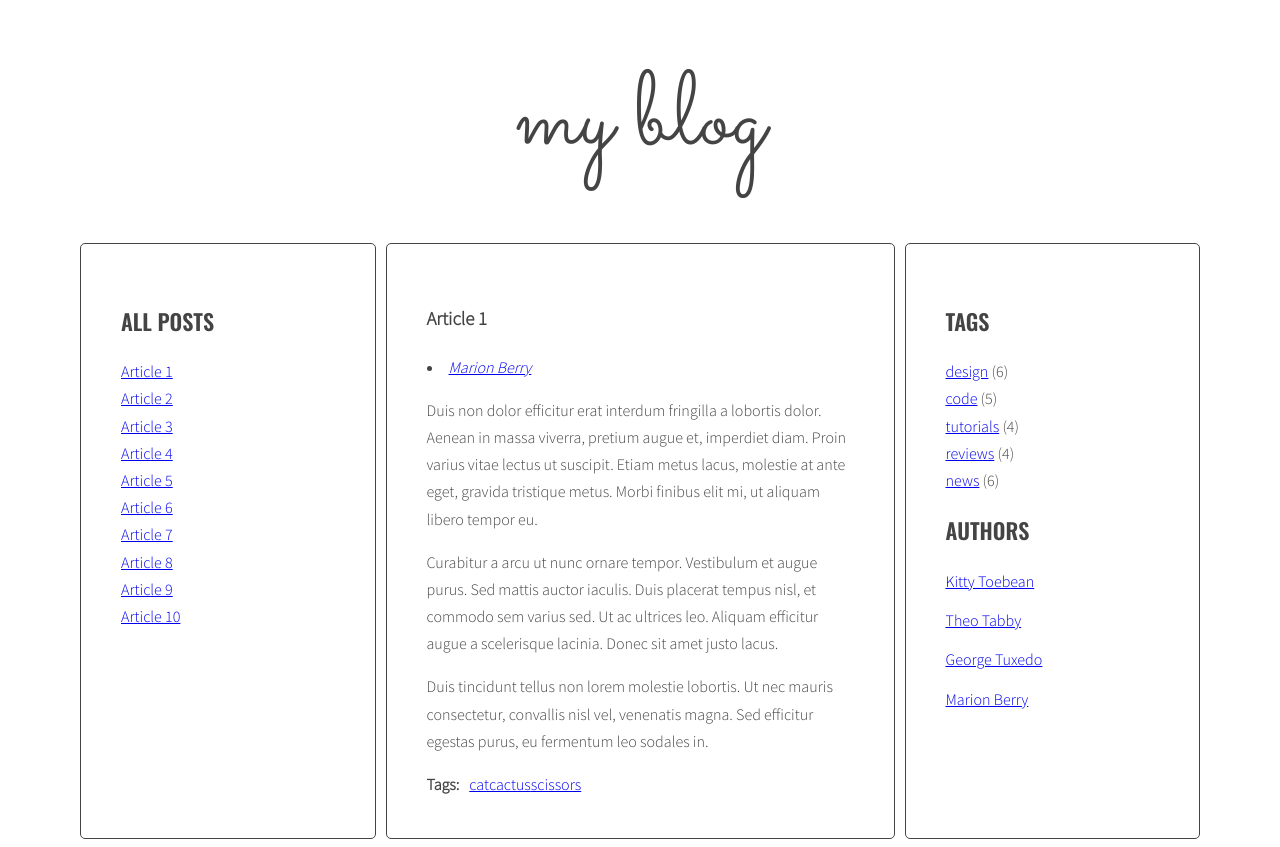
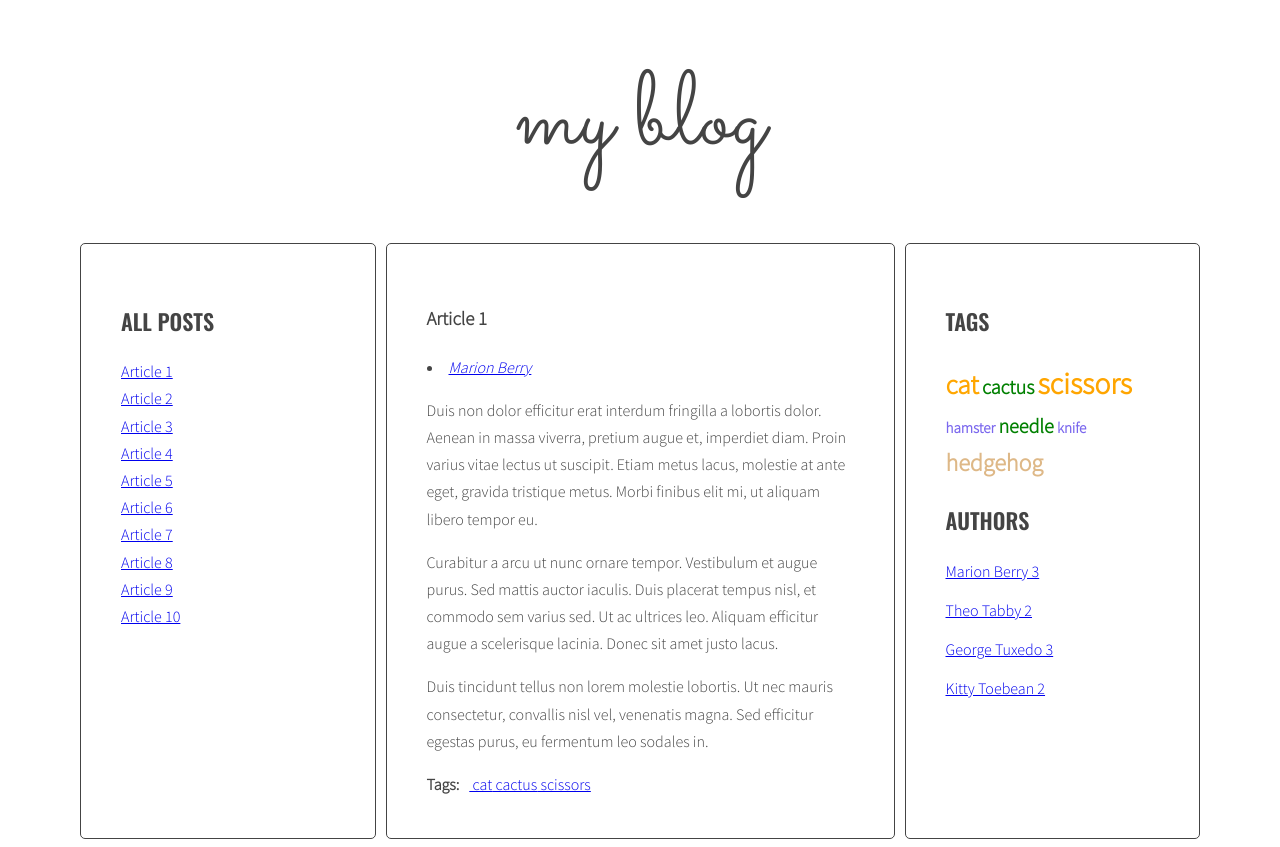
Before and after one commit to dave8git/js-blog-2021, a website: page index.html in a window 1280 px wide. Drawn offline with nearby package versions, Linux system fonts and the light colour scheme.

Commit message:
add authors list and search over articles by author

```diff
--- a/index.html
+++ b/index.html
@@ -203,15 +203,15 @@
             <aside class="sidebar">
               <h2 class="section-title">Tags</h2>
               <ul class="list tags">
-                <li><a href="#">design</a> <span>(6)</span></li>
+                <!-- <li><a href="#">design</a> <span>(6)</span></li>
                 <li><a href="#">code</a> <span>(5)</span></li>
                 <li><a href="#">tutorials</a> <span>(4)</span></li>
                 <li><a href="#">reviews</a> <span>(4)</span></li>
-                <li><a href="#">news</a> <span>(6)</span></li>
+                <li><a href="#">news</a> <span>(6)</span></li> -->
               </ul>
               <h2 class="section-title">Authors</h2>
               <ul class="list authors">
-                <li>
+                <!-- <li>
                   <a href="#">
                     <span class="author-name">Kitty Toebean</span>
                   </a>
@@ -230,7 +230,7 @@
                   <a href="#">
                     <span class="author-name">Marion Berry</span>
                   </a>
-                </li>
+                </li> -->
               </ul>
             </aside>
           </main>
--- a/js/script.js
+++ b/js/script.js
@@ -16,7 +16,7 @@ const titleClickHandler = function(event){
   const articleSelector = clickedElement.getAttribute('href'); /* get 'href' attribute from the clicked link */
 
   const targetArticle = document.querySelector(articleSelector); /* find the correct article using the selector (value of 'href' attribute) */
-  console.log(targetArticle);
+  //console.log(targetArticle);
   targetArticle.classList.add('active'); /* add class 'active' to the correct article */
 };
 
@@ -25,7 +25,12 @@ const optArticleSelector = '.post',
   optTitleSelector = '.post-title',
   optTitleListSelector = '.titles',
   optArticleTagsSelector = '.post-tags .list',
-  optArticleAuthorSelector = '.post-author';
+  optArticleAuthorSelector = '.post-author',
+  optTagsListSelector = '.tags.list',
+  optCloudClassCount = '5',
+  optCloudClassPrefix = 'tag-size-',
+  optAuthorListSelector = '.authors';
+
 
 function generateTitleLinks(customSelector = '') {
 
@@ -59,8 +64,35 @@ function generateTitleLinks(customSelector = '') {
 
 generateTitleLinks();
 
+function calculateTagsParams(tags) {
+  const params = {
+    max: 0,
+    min: 999999
+  };
+  for(let tag in tags) {
+    //console.log(tag + ' is used ' + tags[tag] + ' times');
+    if(tags[tag] > params.max) {
+      params.max = tags[tag];
+    }
+    if(tags[tag] < params.min) {
+      params.min = tags[tag];
+    }
+  }
+  // console.log(params);
+  return params;
+}
+
+function calculateTagClass(count, params) {
+  const normalizedCount = count - params.min;
+  const normalizedMax = params.max - params.min;
+  const percentage = normalizedCount / normalizedMax;
+  const classNumber = Math.floor( percentage * (optCloudClassCount - 1) + 1 );
+  return classNumber;
+}
 
 function generateTags(){
+  let allTags = {};
+
   const articles = document.querySelectorAll(optArticleSelector); /* find all articles */
 
   for (let article of articles) { /* START LOOP: for every article: */
@@ -73,15 +105,39 @@ function generateTags(){
 
     for(let tag of articleTagsArray) { /* START LOOP: for each tag */
 
-      const linkHTML = '<li><a href="#tag-' + tag + '">' + tag + '</a></li>'; /* generate HTML of the link */
+      const linkHTML = '<li><a href="#tag-' + tag + '">' + '\xa0' + tag + '</a></li>'; /* generate HTML of the link */
 
       html = html + linkHTML;/* add generated code to html variable */
 
+      if(!allTags[tag]) { /* check if this link is NOT already in allTags */
+        allTags[tag] = 1; /* add tag to allTags object */
+      } else {
+        allTags[tag]++;
+      }
     }/* END LOOP: for each tag */
 
     titleList.innerHTML = html; /* insert HTML of all the links into the tags wrapper */
 
   }/* END LOOP: for every article: */
+
+  const tagList = document.querySelector('.tags'); /* find list of tags in right column */
+
+  //tagList.innerHTML = allTags.join(' ');  /* add html from allTags to tagList */
+
+  const tagsParams = calculateTagsParams(allTags);
+
+  //console.log('tagsParams:', tagsParams);
+
+  let allTagsHTML = ''; /* create variable for all links HTML code */
+
+  for(let tag in allTags) { /* START LOOP: for each tag in allTags: */
+
+    const tagLinkHTML =  '<li><a class="' + optCloudClassPrefix + calculateTagClass(allTags[tag], tagsParams) + '" href="#tag-' + tag + '">' + tag + '</a></li>' + ' '; /* add HTML from allTagsHTML to taglist */
+    allTagsHTML += tagLinkHTML;
+  }
+  console.log('allTagsHTML: ', allTagsHTML);
+
+  tagList.innerHTML = allTagsHTML;
 }
 
 generateTags();
@@ -119,7 +175,7 @@ function addClickListenersToTags(){
   const tagLinks = document.querySelectorAll('a[href^="#tag-"]'); /* find all links to tags */
 
   for(let link of tagLinks) {/* START LOOP: for each link */
-    console.log(link);
+    //console.log(link);
     link.addEventListener('click', tagClickHandler);/* add tagClickHandler as event listener for that link */
 
   }/* END LOOP: for each link */
@@ -128,6 +184,8 @@ function addClickListenersToTags(){
 addClickListenersToTags();
 
 function generateAuthors () {
+  let allAuthors = {};
+
   const articles = document.querySelectorAll(optArticleSelector);
 
   for (let article of articles) {
@@ -140,10 +198,32 @@ function generateAuthors () {
 
     const linkHTML = '<li><a href="#author-' + author + '">' + author + '</a></li>';
 
+    if(!allAuthors[author]) { /* check if this link is NOT already in allAuthors */
+      allAuthors[author] = 1;
+    } else {
+      allAuthors[author]++;
+    }
     html = html + linkHTML;
 
     authorLink.innerHTML = html;
   }
+  const authorList = document.querySelector(optAuthorListSelector);
+
+  //authorList.innerHTML = allAuthors.join(' ');
+  /* [NEW] create variable for all links HTML code */
+  let allAuthorsHTML = '';
+
+  /* [NEW] START LOOP: for each tag in allTags: */
+  for(let author in allAuthors){
+    console.log(author);
+    /* [NEW] generate code of a link and add it to allTagsHTML */
+    allAuthorsHTML += '<li><a href="#author-' + author + '">' + author + ' ' + (allAuthors[author]) + '</a></li>';
+  }
+  /* [NEW] END LOOP: for each tag in allTags: */
+  // console.log(allAuthorsHTML);
+  /*[NEW] add HTML from allTagsHTML to tagList */
+  authorList.innerHTML = allAuthorsHTML;
+
 }
 
 generateAuthors();
@@ -159,7 +239,7 @@ function authorClickHandler(event) {
 function addClickListenersToAuthors(){
   const authorLinks = document.querySelectorAll('a[href^="#author-"]'); /* find all links to tags */
   for(let author of authorLinks) {/* START LOOP: for each link */
-    console.log(author);
+    //console.log(author);
     author.addEventListener('click', authorClickHandler);/* add tagClickHandler as event listener for that link */
   }/* END LOOP: for each link */
 }
--- a/sass/style.scss
+++ b/sass/style.scss
@@ -118,3 +118,44 @@ body {
     margin: 0 10px 0 0;
   }
 }
+
+.tag-size-5 {
+  display: inline-block;
+  font-size: 30px;
+  color: orange;
+  font-weight: bold;
+  text-decoration: none;
+}
+
+.tag-size-4 {
+  display: inline-block;
+  font-size: 27px;
+  color: rgb(255, 166, 0);
+  font-weight: bold;
+  text-decoration: none;
+}
+
+.tag-size-3 {
+  font-size: 24px;
+  color: burlywood;
+  font-weight: bold;
+  text-decoration: none;
+}
+
+.tag-size-2 {
+  font-size: 20px;
+  color: green;
+  font-weight: bold;
+  text-decoration: none;
+}
+
+.tag-size-1 {
+  font-size: 15px;
+  color: mediumslateblue;
+  font-weight: bold;
+  text-decoration: none;
+}
+
+.tags li {
+  display: inline-block;
+}
--- a/temp.js
+++ b/temp.js
@@ -0,0 +1,49 @@
+function generateTags(){
+    let allTags = {};
+
+    const articles = document.querySelectorAll(optArticleSelector); /* find all articles */
+
+    for (let article of articles) { /* START LOOP: for every article: */
+      const titleList = article.querySelector(optArticleTagsSelector); /* find tags wrapper */
+      let html = ''; /* make html variable with empty string */
+
+      const articleTags = article.getAttribute('data-tags'); /* get tags from data-tags attribute */
+
+      const articleTagsArray = articleTags.split(' ');/* split tags into array */
+
+      for(let tag of articleTagsArray) { /* START LOOP: for each tag */
+
+        const linkHTML = '<li><a href="#tag-' + tag + '">' + tag + '</a></li>'; /* generate HTML of the link */
+
+        html = html + linkHTML;/* add generated code to html variable */
+
+        if(!allTags[tag]) { /* check if this link is NOT already in allTags */
+          allTags[tag] = 1; /* add tag to allTags object */
+        } else {
+          allTags[tag]++;
+        }
+      }/* END LOOP: for each tag */
+
+      titleList.innerHTML = html; /* insert HTML of all the links into the tags wrapper */
+
+    }/* END LOOP: for every article: */
+
+    const tagList = document.querySelector('.tags'); /* find list of tags in right column */
+
+    //tagList.innerHTML = allTags.join(' ');  /* add html from allTags to tagList */
+
+    const tagsParams = calculateTagsParams(allTags);
+
+    //console.log('tagsParams:', tagsParams);
+
+    let allTagsHTML = ''; /* create variable for all links HTML code */
+
+    for(let tag in allTags) { /* START LOOP: for each tag in allTags: */
+
+      const tagLinkHTML =  '<li><a class="' + optCloudClassPrefix + calculateTagClass(allTags[tag], tagsParams) + '" href="#tag-' + tag + '">' + tag + '</a></li>' + ' '; /* add HTML from allTagsHTML to taglist */
+      allTagsHTML += tagLinkHTML;
+    }
+    console.log('allTagsHTML: ', allTagsHTML);
+
+    tagList.innerHTML = allTagsHTML;
+  }
```
Also changed, not shown: css/style.css, sass/style.css (added), 1 other file.
